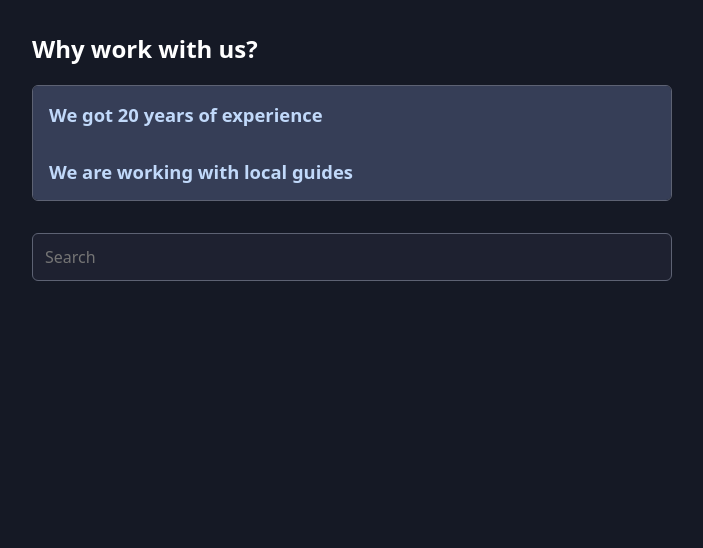
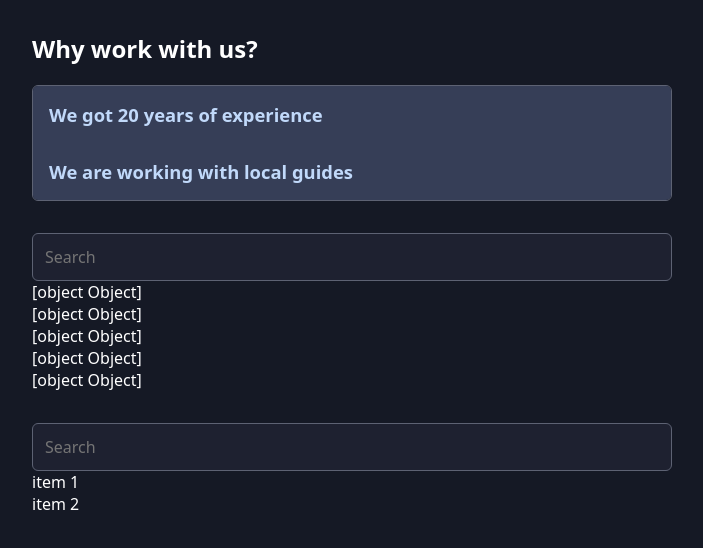
Before and after one commit to tugudush/react-patterns, a React (Vite) app: page / in a window 1280 px wide. Shown: the top 548 px of the page, without its empty margins (288-991 px from the left). Built offline with nearby package versions, Linux system fonts and the light colour scheme.

Commit message:
search progress

```diff
--- a/src/App.jsx
+++ b/src/App.jsx
@@ -1,6 +1,43 @@
-import Accordion from "./components/Accordion/Accordion.jsx";
-import SearchableList from "./components/SearchableList/SearchableList.jsx";
-import { PLACES } from "./data/places.js";
+import Accordion from './components/Accordion/Accordion.jsx';
+import SearchableList from './components/SearchableList/SearchableList.jsx';
+import savannaImg from './assets/african-savanna.jpg';
+import amazonImg from './assets/amazon-river.jpg';
+import caribbeanImg from './assets/caribbean-beach.jpg';
+import desertImg from './assets/desert-dunes.jpg';
+import forestImg from './assets/forest-waterfall.jpg';
+
+const PLACES = [
+  {
+    id: 'african-savanna',
+    image: savannaImg,
+    title: 'African Savanna',
+    description: 'Experience the beauty of nature.',
+  },
+  {
+    id: 'amazon-river',
+    image: amazonImg,
+    title: 'Amazon River',
+    description: 'Get to know the largest river in the world.',
+  },
+  {
+    id: 'caribbean-beach',
+    image: caribbeanImg,
+    title: 'Caribbean Beach',
+    description: 'Enjoy the sun and the beach.',
+  },
+  {
+    id: 'desert-dunes',
+    image: desertImg,
+    title: 'Desert Dunes',
+    description: 'Discover the desert life.',
+  },
+  {
+    id: 'forest-waterfall',
+    image: forestImg,
+    title: 'Forest Waterfall',
+    description: 'Listen to the sound of the water.',
+  },
+];
 
 function App() {
   return (
@@ -9,7 +46,7 @@ function App() {
         <h2>Why work with us?</h2>
 
         <Accordion className="accordion">
-          <Accordion.Item className="accordion-item" id="experience">
+          <Accordion.Item id="experience" className="accordion-item">
             <Accordion.Title className="accordion-item-title">
               We got 20 years of experience
             </Accordion.Title>
@@ -23,7 +60,7 @@ function App() {
               </article>
             </Accordion.Content>
           </Accordion.Item>
-          <Accordion.Item className="accordion-item" id="local-guides">
+          <Accordion.Item id="local-guides" className="accordion-item">
             <Accordion.Title className="accordion-item-title">
               We are working with local guides
             </Accordion.Title>
@@ -41,6 +78,7 @@ function App() {
       </section>
       <section>
         <SearchableList items={PLACES} />
+        <SearchableList items={['item 1', 'item 2']} />
       </section>
     </main>
   );
--- a/src/components/Accordion/AccordionContent.jsx
+++ b/src/components/Accordion/AccordionContent.jsx
@@ -1,5 +1,5 @@
-import { useAccordionContext } from "./Accordion.jsx";
-import { useAccordionItemContext } from "./AccordionItem.jsx";
+import { useAccordionContext } from './Accordion.jsx';
+import { useAccordionItemContext } from './AccordionItem.jsx';
 
 export default function AccordionContent({ className, children }) {
   const { openItemId } = useAccordionContext();
@@ -8,7 +8,11 @@ export default function AccordionContent({ className, children }) {
   const isOpen = openItemId === id;
 
   return (
-    <div className={`${className ?? ""} ${isOpen ? "open" : "close"}`}>
+    <div
+      className={
+        isOpen ? `${className ?? ''} open` : `${className ?? ''} close`
+      }
+    >
       {children}
     </div>
   );
--- a/src/components/Accordion/AccordionItem.jsx
+++ b/src/components/Accordion/AccordionItem.jsx
@@ -1,14 +1,16 @@
-import { useContext, createContext } from "react";
+import { createContext, useContext } from 'react';
 
 const AccordionItemContext = createContext();
 
 export function useAccordionItemContext() {
   const ctx = useContext(AccordionItemContext);
+
   if (!ctx) {
     throw new Error(
-      "AccordionItem-related components must be wrapped by <Accordion.Item>"
+      'AccordionItem-related components must be wrapped by <Accordion.Item>.'
     );
   }
+
   return ctx;
 }
 
--- a/src/components/SearchableList/SearchableList.jsx
+++ b/src/components/SearchableList/SearchableList.jsx
@@ -1,11 +1,23 @@
+import { useState } from 'react';
+
 export default function SearchableList({ items }) {
+  const [searchTerm, setSearchTerm] = useState('');
+
+  const searchResults = items.filter((item) =>
+    JSON.stringify(item).toLowerCase().includes(searchTerm.toLowerCase())
+  );
+
+  function handleChange(event) {
+    setSearchTerm(event.target.value);
+  }
+
   return (
     <div className="searchable-list">
-      <input type="search" placeholder="Search" />
+      <input type="search" placeholder="Search" onChange={handleChange} />
       <ul>
-        {items.map((item) => {
-          <li key={item.id}>{item.title.toString()}</li>;
-        })}
+        {searchResults.map((item, index) => (
+          <li key={index}>{item.toString()}</li>
+        ))}
       </ul>
     </div>
   );
--- a/src/data/places.js
+++ /dev/null
@@ -1,38 +0,0 @@
-import savannaImg from '../assets/african-savanna.jpg';
-import amazonImg from '../assets/amazon-river.jpg';
-import caribbeanImg from '../assets/caribbean-beach.jpg';
-import desertImg from '../assets/desert-dunes.jpg';
-import forestImg from '../assets/forest-waterfall.jpg';
-
-export const PLACES = [
-  {
-    id: 'african-savanna',
-    image: savannaImg,
-    title: 'African Savanna',
-    description: 'Experience the beauty of nature.',
-  },
-  {
-    id: 'amazon-river',
-    image: amazonImg,
-    title: 'Amazon River',
-    description: 'Get to know the largest river in the world.',
-  },
-  {
-    id: 'caribbean-beach',
-    image: caribbeanImg,
-    title: 'Caribbean Beach',
-    description: 'Enjoy the sun and the beach.',
-  },
-  {
-    id: 'desert-dunes',
-    image: desertImg,
-    title: 'Desert Dunes',
-    description: 'Discover the desert life.',
-  },
-  {
-    id: 'forest-waterfall',
-    image: forestImg,
-    title: 'Forest Waterfall',
-    description: 'Listen to the sound of the water.',
-  },
-];
```
